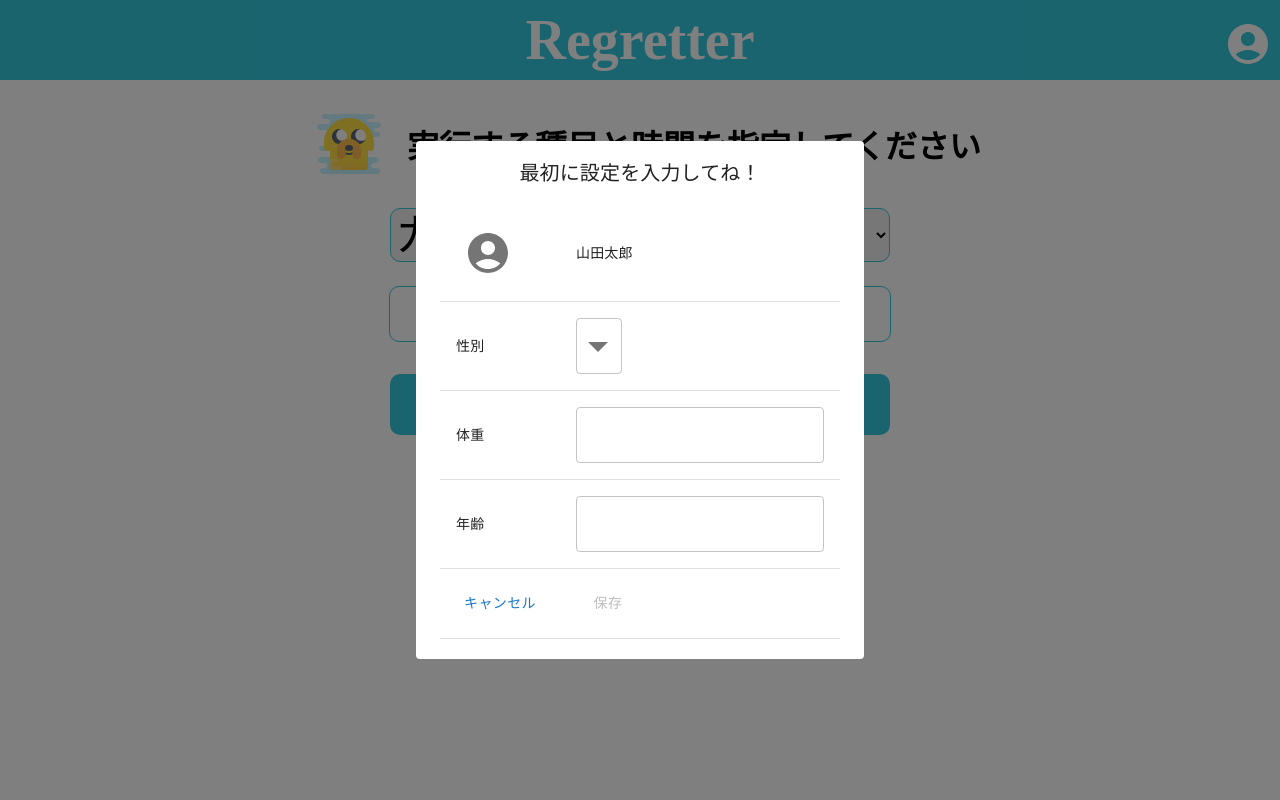
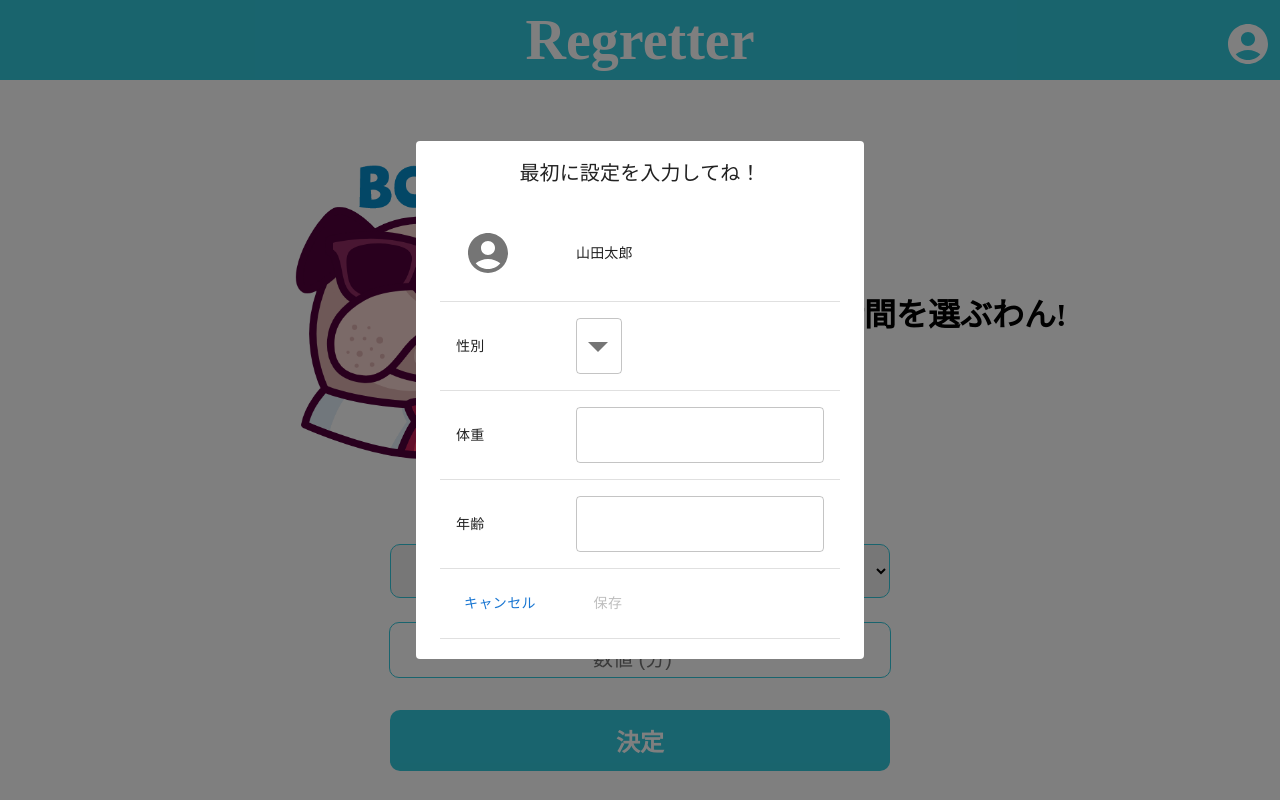
Before and after one commit to GMO-teamB/Regretter, a React (Create React App) app in the folder frontend/: page /app/task in a window 1280 px wide. Built offline with nearby package versions, Linux system fonts and the light colour scheme.

Commit message:
team32 タスク選択画面のデザイン変更

```diff
--- a/frontend/src/Components/Task.css
+++ b/frontend/src/Components/Task.css
@@ -12,7 +12,7 @@
   margin: 2rem 0;
   text-align: center;
   width: 100%;
-  max-width: 250px;
+  max-width: 300px;
 }
 
 .dog-image {
@@ -187,6 +187,7 @@ optgroup {
     text-align: center;
     width: 100%;
     max-width: 100%;
+    height:50vh;
   }
 
   .training-head h3 {
--- a/frontend/src/Components/Task.js
+++ b/frontend/src/Components/Task.js
@@ -1,11 +1,13 @@
 import React, { useState } from "react";
 import "./Task.css";
 import Loading from "./Loading";
+import bossImage from "./images/boss.gif";
+import { CardMedia } from "@mui/material";
 
 function Task() {
   const [trainingFilter, setTrainingFilter] = useState("");
-  const [trainingTime, setTrainingTime] = useState("");
-  const [tempTrainingTime, setTempTrainingTime] = useState("");
+  const [trainingTime, setTrainingTime] = useState('');
+  const [tempTrainingTime, setTempTrainingTime] = useState('');
   const [isError, setIsError] = useState(false);
   const [trainingName, setTrainingName] = useState("");
 
@@ -16,13 +18,28 @@ function Task() {
   const pushUpValue = 50;
   const [isTraining, setIsTraining] = useState(false);
 
+  const sanitizedNumSet = (text)=>{
+    console.log(text)
+    if(text === ''){
+      setTempTrainingTime('')
+    }
+    let tex = text.trim()
+    console.log(tex)
+    tex = tex.replace('.','')
+    tex = tex.replace('-','')
+    tex = tex.replace(/^0+/,'')
+    setTempTrainingTime(tex)
+  }
+
   const sendHandler = () => {
     if (tempTrainingTime !== "" && trainingFilter !== "") {
       console.log("1");
       setTrainingTime(tempTrainingTime);
       setTempTrainingTime("");
+      setIsError(false)
+    }else{
       console.log("2");
-      setIsError(true);
+      setIsError(true)
     }
   };
 
@@ -34,166 +51,8 @@ function Task() {
       {trainingFilter === "" || trainingTime === "" ? (
         <div>
           <div className="training-head">
-            <svg
-              className="dog-image"
-              xmlns="http://www.w3.org/2000/svg"
-              viewBox="0 0 64 64"
-              width="64px"
-              height="64px"
-            >
-              <radialGradient
-                id="qh_otI6FQ1RWaGlhiXr~Aa"
-                cx="31.319"
-                cy="28.009"
-                r="92.175"
-                gradientTransform="matrix(1 0 0 -1 0 66)"
-                gradientUnits="userSpaceOnUse"
-              >
-                <stop offset="0" stop-color="#afeeff" />
-                <stop offset=".193" stop-color="#bbf1ff" />
-                <stop offset=".703" stop-color="#d7f8ff" />
-                <stop offset="1" stop-color="#e1faff" />
-              </radialGradient>
-              <path
-                fill="url(#qh_otI6FQ1RWaGlhiXr~Aa)"
-                d="M57,18c0,1.1,0.9,2,2,2h1.5c1.6,0,2.85,1.52,2.41,3.18c-0.3,1.1-1.36,1.82-2.5,1.82H47	c-1.1,0-2,0.9-2,2s-0.5,9-0.5,9c-0.83,0-1.5,0.67-1.5,1.5S41.4,44,41.4,44l2.6,1h15c1.66,0,3,1.34,3,3s-1.34,3-3,3h-2.5	c-1.38,0-2.5,1.12-2.5,2.5s1.12,2.5,2.5,2.5H60c1.66,0,3,1.34,3,3s-1.34,3-3,3H6c-1.66,0-3-1.34-3-3s1.34-3,3-3h1.5	c1.38,0,2.5-1.12,2.5-2.5S8.88,51,7.5,51H4c-1.66,0-3-1.34-3-3s1.34-3,3-3h11.5c1.38,0,2.5-1.12,2.5-2.5S16.88,39,15.5,39h-11	C3.12,39,2,37.88,2,36.5S3.12,34,4.5,34h12.01c-0.44-0.58-0.64-1.36-0.42-2.18c0.3-1.1,1.36-0.82,2.5-0.82L26,32V17.82	C25.68,17.93,25.35,18,25,18H3c-1.65,0-3-1.35-3-3s1.35-3,3-3h7.5c0.69,0,1.32-0.28,1.77-0.73C12.72,10.82,13,10.19,13,9.5	C13,8.12,11.88,7,10.5,7h-3C5.9,7,4.64,5.48,5.09,3.82C5.39,2.72,6.45,2,7.59,2H55.5c1.6,0,2.85,1.52,2.41,3.18	C57.61,6.28,56.55,7,55.41,7H51.5C50.67,7,50,7.67,50,8.5s0.67,1.5,1.5,1.5h9.37c1.45,0,2.79,0.97,3.07,2.4	C64.32,14.31,62.85,16,61,16h-2C57.9,16,57,16.9,57,18z"
-              />
-              <linearGradient
-                id="qh_otI6FQ1RWaGlhiXr~Ab"
-                x1="32"
-                x2="32"
-                y1="-14.872"
-                y2="20.205"
-                gradientTransform="matrix(1 0 0 -1 0 66)"
-                gradientUnits="userSpaceOnUse"
-              >
-                <stop offset="0" stop-color="#feaa53" />
-                <stop offset=".612" stop-color="#ffcd49" />
-                <stop offset="1" stop-color="#ffde44" />
-              </linearGradient>
-              <path
-                fill="url(#qh_otI6FQ1RWaGlhiXr~Ab)"
-                d="M32,8L32,8c10.493,0,19,8.507,19,19v28c0,1.657-1.343,3-3,3H16c-1.657,0-3-1.343-3-3V27	C13,16.507,21.507,8,32,8z"
-              />
-              <linearGradient
-                id="qh_otI6FQ1RWaGlhiXr~Ac"
-                x1="32"
-                x2="32"
-                y1="-14.872"
-                y2="20.205"
-                gradientTransform="matrix(1 0 0 -1 0 66)"
-                gradientUnits="userSpaceOnUse"
-              >
-                <stop offset="0" stop-color="#feaa53" />
-                <stop offset=".612" stop-color="#ffcd49" />
-                <stop offset="1" stop-color="#ffde44" />
-              </linearGradient>
-              <path
-                fill="url(#qh_otI6FQ1RWaGlhiXr~Ac)"
-                d="M32,6C18.193,6,7,17.193,7,31v2v2.5c0,1.933,1.567,3.5,3.5,3.5s3.5-1.567,3.5-3.5V33h36v2.5	c0,1.933,1.567,3.5,3.5,3.5s3.5-1.567,3.5-3.5V33v-2C57,17.193,45.807,6,32,6z"
-              />
-              <linearGradient
-                id="qh_otI6FQ1RWaGlhiXr~Ad"
-                x1="41.344"
-                x2="41.344"
-                y1="13.894"
-                y2="76.452"
-                gradientTransform="matrix(1 0 0 -1 0 66)"
-                gradientUnits="userSpaceOnUse"
-              >
-                <stop offset=".122" stop-color="#5e6d7b" />
-                <stop offset=".191" stop-color="#5d6b79" />
-                <stop offset="1" stop-color="#515c69" />
-              </linearGradient>
-              <path
-                fill="url(#qh_otI6FQ1RWaGlhiXr~Ad)"
-                d="M45.786,24.5c0,0.771,3.096,1.511,2.893,2.196C47.736,29.771,44.886,32,41.5,32	c-4.146,0-7.5-3.354-7.5-7.5s3.354-7.5,7.5-7.5c0.482,0,0.964,0.043,1.414,0.139L45.786,24.5z"
-              />
-              <linearGradient
-                id="qh_otI6FQ1RWaGlhiXr~Ae"
-                x1="22.346"
-                x2="22.346"
-                y1="13.894"
-                y2="76.452"
-                gradientTransform="matrix(1 0 0 -1 0 66)"
-                gradientUnits="userSpaceOnUse"
-              >
-                <stop offset=".122" stop-color="#5e6d7b" />
-                <stop offset=".191" stop-color="#5d6b79" />
-                <stop offset="1" stop-color="#515c69" />
-              </linearGradient>
-              <path
-                fill="url(#qh_otI6FQ1RWaGlhiXr~Ae)"
-                d="M27.857,24.5c0,0.771,2.025,1.511,1.821,2.196C28.736,29.771,25.886,32,22.5,32	c-4.146,0-7.5-3.354-7.5-7.5s3.354-7.5,7.5-7.5c0.482,0,0.964,0.043,1.414,0.139C23.914,17.139,27.857,20.836,27.857,24.5z"
-              />
-              <path
-                fill="#596673"
-                d="M32,43.058c-2.721,0-5.198-1.263-6.798-3.464c-0.324-0.447-0.225-1.072,0.222-1.397	c0.449-0.325,1.072-0.225,1.397,0.222c1.218,1.678,3.105,2.64,5.179,2.64s3.961-0.962,5.179-2.64	c0.326-0.447,0.949-0.547,1.397-0.222c0.446,0.325,0.546,0.95,0.222,1.397C37.198,41.795,34.721,43.058,32,43.058z"
-              />
-              <path
-                fill="#fff"
-                d="M30,24.5c0,1.12-0.25,2.18-0.69,3.13c-1.1,0.82-2.66,1.16-4.13,1.16c-3.26,0-5.89-2.64-5.89-5.9	c0-2.82,1.98-5.17,4.62-5.75c0.19,0.04,0.38,0.08,0.56,0.13c0.04,0.01,0.08,0.02,0.12,0.03c0.12,0.03,0.23,0.07,0.34,0.11	c0.13,0.04,0.26,0.09,0.39,0.15c0.07,0.02,0.13,0.04,0.19,0.07c0.19,0.08,0.38,0.18,0.56,0.28c0.17,0.09,0.34,0.19,0.5,0.3	c0.07,0.04,0.14,0.08,0.2,0.13c0.17,0.12,0.34,0.24,0.5,0.38c0.18,0.15,0.36,0.31,0.53,0.48c0.35,0.33,0.66,0.71,0.92,1.11	c0.13,0.2,0.26,0.41,0.37,0.62c0.11,0.2,0.21,0.4,0.3,0.61c0.02,0.03,0.03,0.07,0.04,0.1c0.09,0.2,0.16,0.4,0.22,0.61	c0.01,0.01,0.01,0.02,0.01,0.03c0.06,0.18,0.11,0.36,0.15,0.55c0.02,0.08,0.04,0.17,0.06,0.26c0.04,0.22,0.07,0.44,0.09,0.67	C29.99,24.01,30,24.25,30,24.5z"
-              />
-              <path
-                fill="#fff"
-                d="M49,24.5c0,1.12-0.25,2.18-0.69,3.13c-1.1,0.82-2.66,1.16-4.13,1.16c-3.26,0-5.89-2.64-5.89-5.9	c0-2.82,1.98-5.17,4.62-5.75c0.19,0.04,0.38,0.08,0.56,0.13c0.04,0.01,0.08,0.02,0.12,0.03c0.12,0.03,0.23,0.07,0.34,0.11	c0.13,0.04,0.26,0.09,0.39,0.15c0.07,0.02,0.13,0.04,0.19,0.07c0.19,0.08,0.38,0.18,0.56,0.28c0.17,0.09,0.34,0.19,0.5,0.3	c0.07,0.04,0.14,0.08,0.2,0.13c0.17,0.12,0.34,0.24,0.5,0.38c0.18,0.15,0.36,0.31,0.53,0.48c0.35,0.33,0.66,0.71,0.92,1.11	c0.13,0.2,0.26,0.41,0.37,0.62c0.11,0.2,0.21,0.4,0.3,0.61c0.02,0.03,0.03,0.07,0.04,0.1c0.09,0.2,0.16,0.4,0.22,0.61	c0.01,0.01,0.01,0.02,0.01,0.03c0.06,0.18,0.11,0.36,0.15,0.55c0.02,0.08,0.04,0.17,0.06,0.26c0.04,0.22,0.07,0.44,0.09,0.67	C48.99,24.01,49,24.25,49,24.5z"
-              />
-              <linearGradient
-                id="qh_otI6FQ1RWaGlhiXr~Af"
-                x1="32"
-                x2="32"
-                y1="3.553"
-                y2="86.964"
-                gradientTransform="matrix(1 0 0 -1 0 66)"
-                gradientUnits="userSpaceOnUse"
-              >
-                <stop offset="0" stop-color="#feaa53" />
-                <stop offset=".612" stop-color="#ffcd49" />
-                <stop offset="1" stop-color="#ffde44" />
-              </linearGradient>
-              <path
-                fill="url(#qh_otI6FQ1RWaGlhiXr~Af)"
-                d="M33,27h-2c-6.075,0-11,4.925-11,11v4.751C20,45.098,21.902,47,24.249,47	c2.143,0,3.95-1.596,4.216-3.722L29,37h6l0.535,6.278C35.801,45.404,37.608,47,39.751,47C42.098,47,44,45.098,44,42.751V38	C44,31.925,39.075,27,33,27z"
-              />
-              <linearGradient
-                id="qh_otI6FQ1RWaGlhiXr~Ag"
-                x1="32"
-                x2="32"
-                y1="18.957"
-                y2="43.981"
-                gradientTransform="matrix(1 0 0 -1 0 66)"
-                gradientUnits="userSpaceOnUse"
-              >
-                <stop offset=".122" stop-color="#5e6d7b" />
-                <stop offset=".191" stop-color="#5d6b79" />
-                <stop offset="1" stop-color="#515c69" />
-              </linearGradient>
-              <ellipse
-                cx="32"
-                cy="36"
-                fill="url(#qh_otI6FQ1RWaGlhiXr~Ag)"
-                rx="4"
-                ry="3"
-              />
-              <linearGradient
-                id="qh_otI6FQ1RWaGlhiXr~Ah"
-                x1="19"
-                x2="19"
-                y1="5.377"
-                y2="51.253"
-                gradientTransform="matrix(1 0 0 -1 0 66)"
-                gradientUnits="userSpaceOnUse"
-              >
-                <stop offset="0" stop-color="#ffda76" />
-                <stop offset=".335" stop-color="#ffe075" />
-                <stop offset="1" stop-color="#ffe673" />
-              </linearGradient>
-              <path
-                fill="url(#qh_otI6FQ1RWaGlhiXr~Ah)"
-                d="M22.893,54H17.5c-0.828,0-1.5-0.672-1.5-1.5l0,0c0-0.828,0.672-1.5,1.5-1.5h0.393	c0.996,0,1.92-0.681,2.08-1.664C20.176,48.083,19.215,47,18,47h-5v4v3v1c0,1.657,1.343,3,3,3h7c1.215,0,2.177-1.083,1.973-2.336	C24.813,54.681,23.889,54,22.893,54z"
-              />
-            </svg>
-            <h3>実行する種目と時間を指定してください</h3>
+            <CardMedia component='img'image={bossImage} style={{width:'40%'}}/>
+            <h3>カテゴリーと時間を選ぶわん!</h3>
           </div>
           <div className="training-form">
             <select
@@ -207,12 +66,11 @@ function Task() {
               <optgroup>
                 <option
                   className="option-text"
-                  value=""
+                  value=''
                   selected
                   disabled
-                  hidden
                 >
-                  カテゴリー選択
+                  カテゴリーを選択
                 </option>
                 <option className="option-text" value="有酸素運動">
                   有酸素運動
@@ -233,7 +91,7 @@ function Task() {
               }`}
               placeholder="数値 (分)"
               value={tempTrainingTime}
-              onChange={(e) => setTempTrainingTime(e.target.value)}
+              onChange={(e) => {console.log(e.target.value);sanitizedNumSet(e.target.value)}}
               onKeyDown={(e) => {
                 if (e.key === "Enter") {
                   console.log("Enter!");
@@ -243,9 +101,6 @@ function Task() {
             />
             {isError && tempTrainingTime === "" && (
               <p className="error-msg">＊入力してください</p>
-            )}
-            {isError && tempTrainingTime < 1 && tempTrainingTime !== "" && (
-              <p className="error-msg">1以上の値を入力してください</p>
             )}
             <button
               className="training-submit-btn"
```
Also changed, not shown: frontend/src/Components/images/boss.gif (renamed from frontend/src/Components/images/37351-the-boss.gif).
